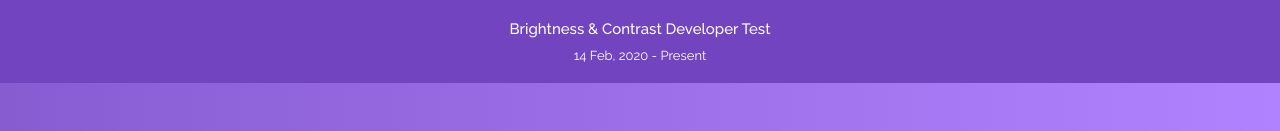
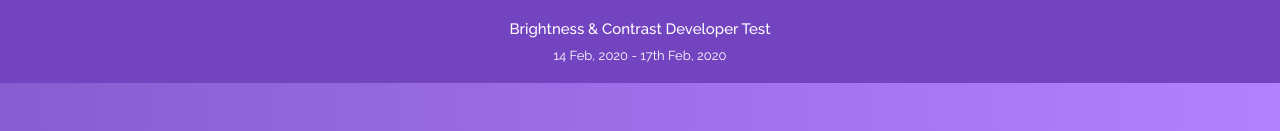
Before and after one commit to BenChalke/basic-image-editor, a Vue app: page / in a window 1280 px wide. Shown: the top 131 px of the page. Built offline with nearby package versions, Linux system fonts and the light colour scheme.

Commit message:
Updated time of test in header

```diff
--- a/src/components/main/Header.vue
+++ b/src/components/main/Header.vue
@@ -11,7 +11,7 @@ export default {
   data() {
     return {
       title: "Brightness & Contrast Developer Test",
-      subTitle: "14 Feb, 2020 - Present"
+      subTitle: "14 Feb, 2020 - 17th Feb, 2020"
     };
   }
 };
```
